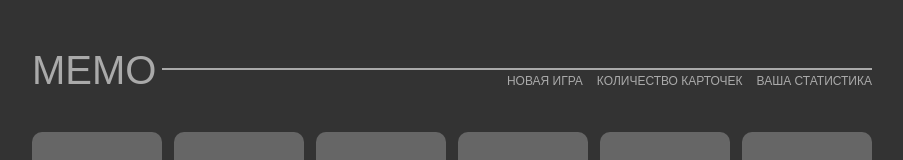
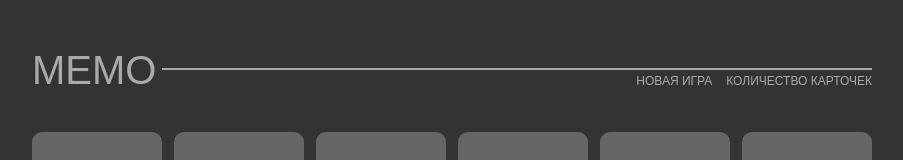
Before and after one commit to ValerijKalabin/memo, a plain HTML site: page index.html in a window 1280 px wide. Shown: the top 160 px of the page, without its empty margins (188-1091 px from the left). Drawn offline with Linux system fonts and the light colour scheme.

Commit message:
remove statistics

```diff
--- a/index.html
+++ b/index.html
@@ -14,7 +14,6 @@
                 <ul class="header__menu-list">
                     <li class="header__menu-item">Новая игра</li>
                     <li class="header__menu-item">Количество карточек</li>
-                    <li class="header__menu-item">Ваша статистика</li>
                 </ul>
             </menu>
         </header>
```
